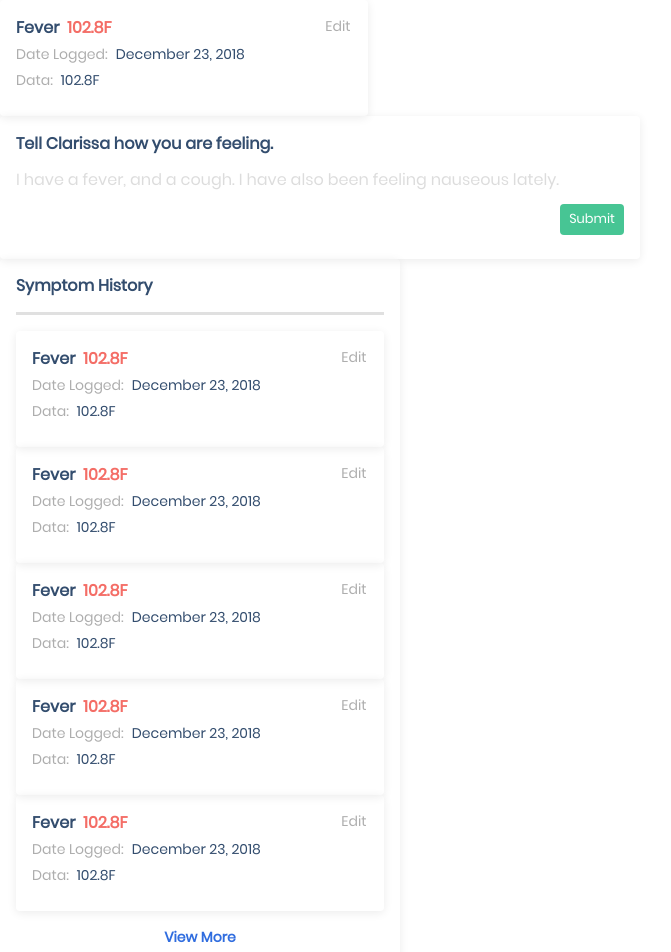
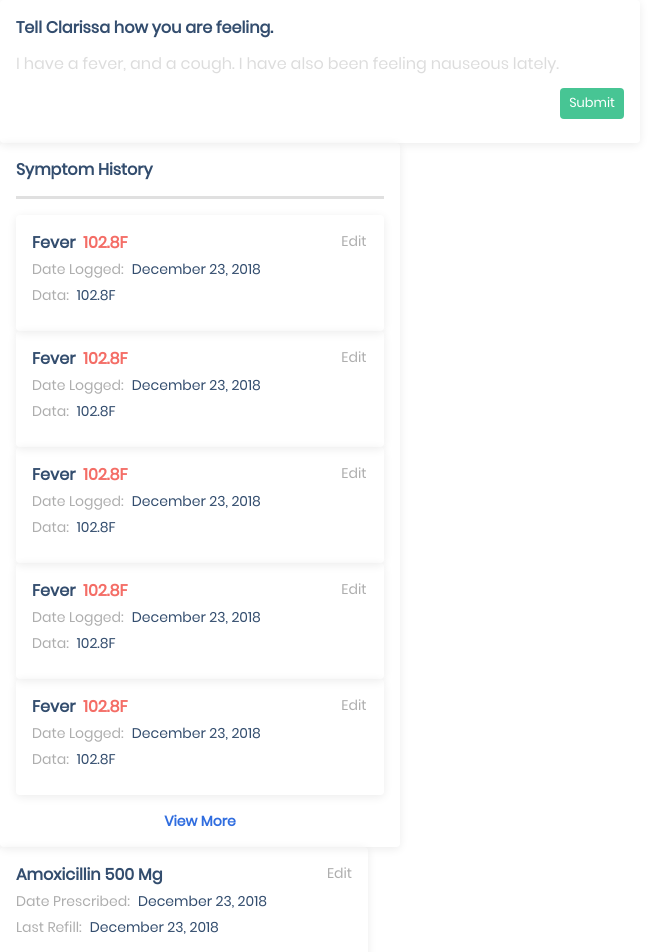
Before and after one commit to clarissa-ai/clarissa-web-frontend, a React (Create React App) app: page /preview in a window 1280 px wide. Shown: the top 952 px of the page, without its empty margins (0-671 px from the left). Built offline with nearby package versions, Linux system fonts and the light colour scheme; no server answers; a web font is replaced by a local one.

Commit message:
Added prescription component

```diff
--- a/src/App.jsx
+++ b/src/App.jsx
@@ -10,6 +10,7 @@ import ScreeningStart from 'components/misc/survey/ScreeningStart';
 import SymptomCard from 'components/dashboard/SymptomCard';
 import SymptomLog from 'components/dashboard/SymptomLog';
 import SymptomHistory from 'components/dashboard/SymptomHistory';
+import PrescriptionCard from 'components/dashboard/PrescriptionCard';
 
 // Here we create a new context, allowing all nested elements of ProfileContext.Provider to use the profile object.
 const ProfileContext = createContext(null);
@@ -89,7 +90,7 @@ const App = () => {
                 <Router>
                     <Switch>
                         <Route exact path="/" render={(props) => <Landing/> }></Route>
-                        <Route exact path="/preview" render={(props) => <div><SymptomCard /><SymptomLog /><SymptomHistory /></div> }></Route>
+                        <Route exact path="/preview" render={(props) => <div><SymptomLog /><SymptomHistory /><PrescriptionCard /></div> }></Route>
                         <Route exact path="/login" render={(props) => <Login/>} />
                         <Route path="/survey" render={(props) => <ScreeningStart {...props}/>} />
                         {redirect}
--- /dev/null
+++ b/src/components/dashboard/PrescriptionCard.jsx
@@ -0,0 +1,53 @@
+import React from 'react';
+import {Box, Card, Typography, Grid, CardContent, makeStyles} from '@material-ui/core';
+import PropTypes from 'prop-types';
+
+const useStyles = makeStyles((theme) => ({
+    symptomCard: {
+        boxShadow: '0px 2px 10px rgba(0, 0, 0, 0.08)',
+        width: '23em',
+    },
+    heading: {
+        color: '#334D6E',
+    },
+    cardLabel: {
+        color: '#AEAEAE',
+    },
+    content: {
+        color: '#334D6E',
+    },
+}));
+
+const PrescriptionCard = (props) => {
+    PrescriptionCard.propTypes = {
+        drugName: PropTypes.string.isRequired,
+        drugDose: PropTypes.string.isRequired,
+        logMonth: PropTypes.string.isRequired,
+        logDay: PropTypes.string.isRequired,
+        logYear: PropTypes.string.isRequired,
+        refillMonth: PropTypes.string,
+        refillDay: PropTypes.string,
+        refillYear: PropTypes.string,
+    };
+    const classes = useStyles();
+    return <Card className={classes.symptomCard}>
+        <CardContent>
+            <Grid container direction="row" justify='space-between' spacing={1}>
+                <Grid item direction="row" spacing={1}>
+                    <Typography className={classes.heading}><Box fontWeight="fontWeightBold">{props.drugName}Amoxicillin {props.drugDose}500 Mg</Box></Typography>
+                </Grid>
+                <Grid item><Typography variant='subtitle2' className={classes.cardLabel}><Box fontWeight={500}>Edit</Box></Typography></Grid>
+            </Grid>
+            <Grid container direction="row" spacing={1}>
+                <Grid item><Typography variant='subtitle2' className={classes.cardLabel}>Date Prescribed: </Typography></Grid>
+                <Grid item><Typography variant='subtitle2' className={classes.content}>{props.logMonth} {props.logDay} {props.logYear} December 23, 2018</Typography></Grid>
+            </Grid>
+            <Grid container direction="row" spacing={1}>
+                <Grid item><Typography variant='subtitle2' className={classes.cardLabel}>Last Refill: </Typography></Grid>
+                <Grid item><Typography variant='subtitle2' className={classes.content}>{props.refillMonth} {props.refillDay} {props.refillYear} December 23, 2018</Typography></Grid>
+            </Grid>
+        </CardContent>
+    </Card>;
+};
+
+export default PrescriptionCard;
```
